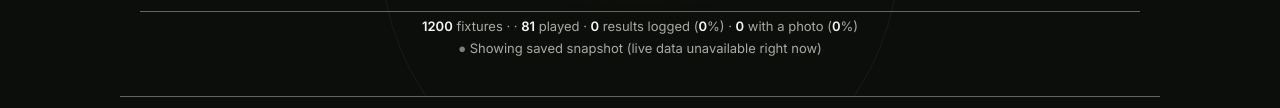
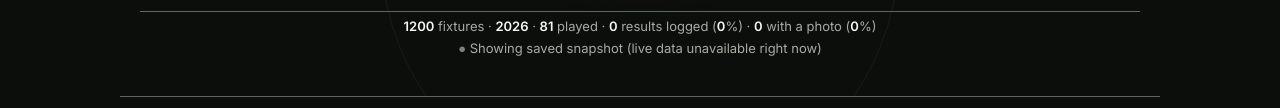
Before and after one commit to thejerseydatabase/nba, a plain HTML site: page index.html in a window 1280 px wide. Shown: the part 198-306 px from the top of the page. Drawn offline with Linux system fonts and the light colour scheme; no server answers.

Commit message:
Fix empty year/season range leaving a stray double-dot in the current stat line
The "currently showing" stat line's own year (or season, on NBL) range
was never actually set by renderStats() - only the separate all-time
line's equivalent was wired up - so that spot between its two middots
stayed blank, reading as "156 fixtures · · 16 played" instead of
"156 fixtures · 2026 · 16 played".

```diff
--- a/index.html
+++ b/index.html
@@ -460,6 +460,12 @@ function renderStats(rows){
   document.getElementById('tracked-pct').textContent = s.trackedPct;
   document.getElementById('kit-count').textContent = s.withPhoto;
   document.getElementById('photo-pct').textContent = s.photoPct;
+  // Currently-showing line's own year range - was never set, leaving the
+  // <b id="year-range"> between its two middots empty (looked like a
+  // stray double dot: "fixtures · · played").
+  const years = [...new Set(rows.map(m => m.year).filter(Boolean))];
+  const rangeEl = document.getElementById('year-range');
+  if(rangeEl) rangeEl.textContent = years.length ? (years.length === 1 ? String(years[0]) : Math.min(...years) + '\u2013' + Math.max(...years)) : '';
 }
 
 async function loadLiveData(){
```
